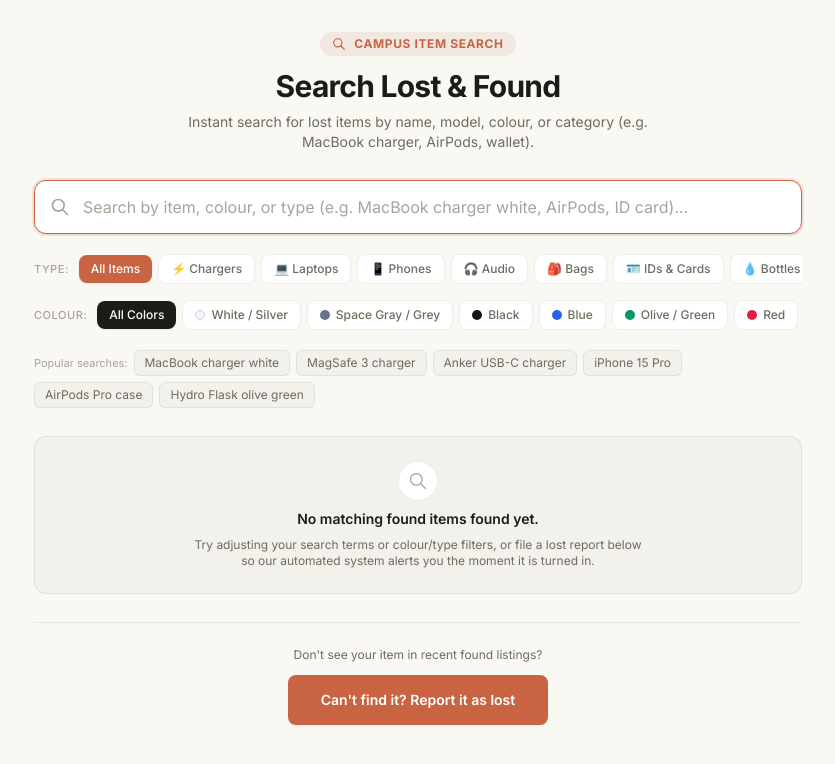
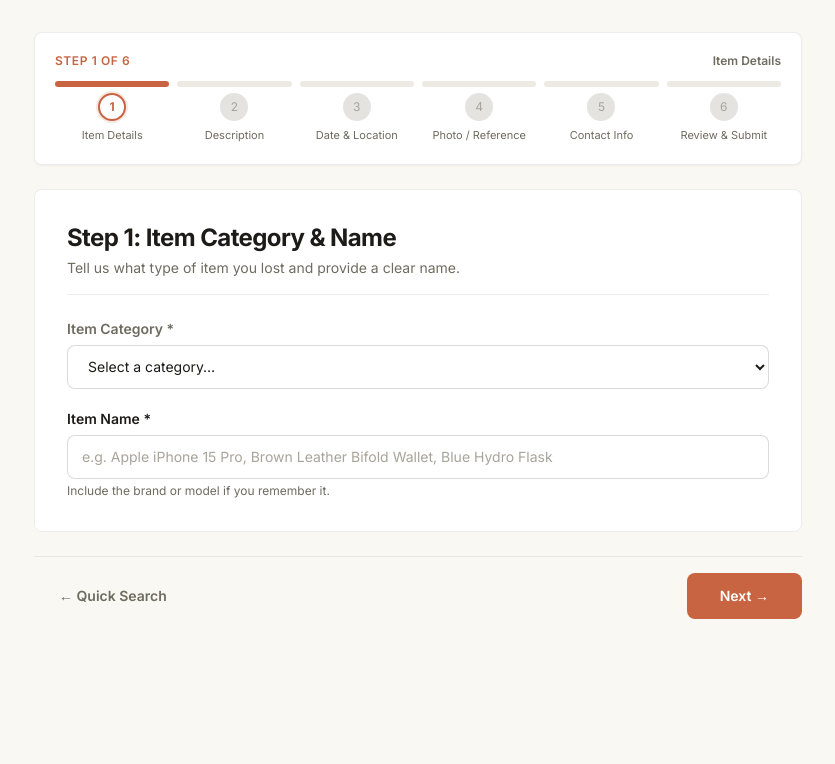
Before and after one commit to prakharsaraswat258-cyber/trail, a Next.js app: page /lost in a window 1280 px wide. Shown: the top 764 px of the page, without its empty margins (222-1057 px from the left). Built offline with nearby package versions, Linux system fonts and the light colour scheme.

Commit message:
fix(lost): initialize lost route directly in wizard mode (Step 1 of 6)

```diff
--- a/app/lost/page.tsx
+++ b/app/lost/page.tsx
@@ -5,7 +5,7 @@ import QuickSearchBar from '../../components/lost/QuickSearchBar';
 import LostReportWizard from '../../components/lost/LostReportWizard';
 
 export default function LostPage() {
-  const [inWizard, setInWizard] = useState(false);
+  const [inWizard, setInWizard] = useState(true);
 
   return (
     <main className="min-h-screen bg-canvas py-8 px-4 sm:px-6 lg:px-8">
```
